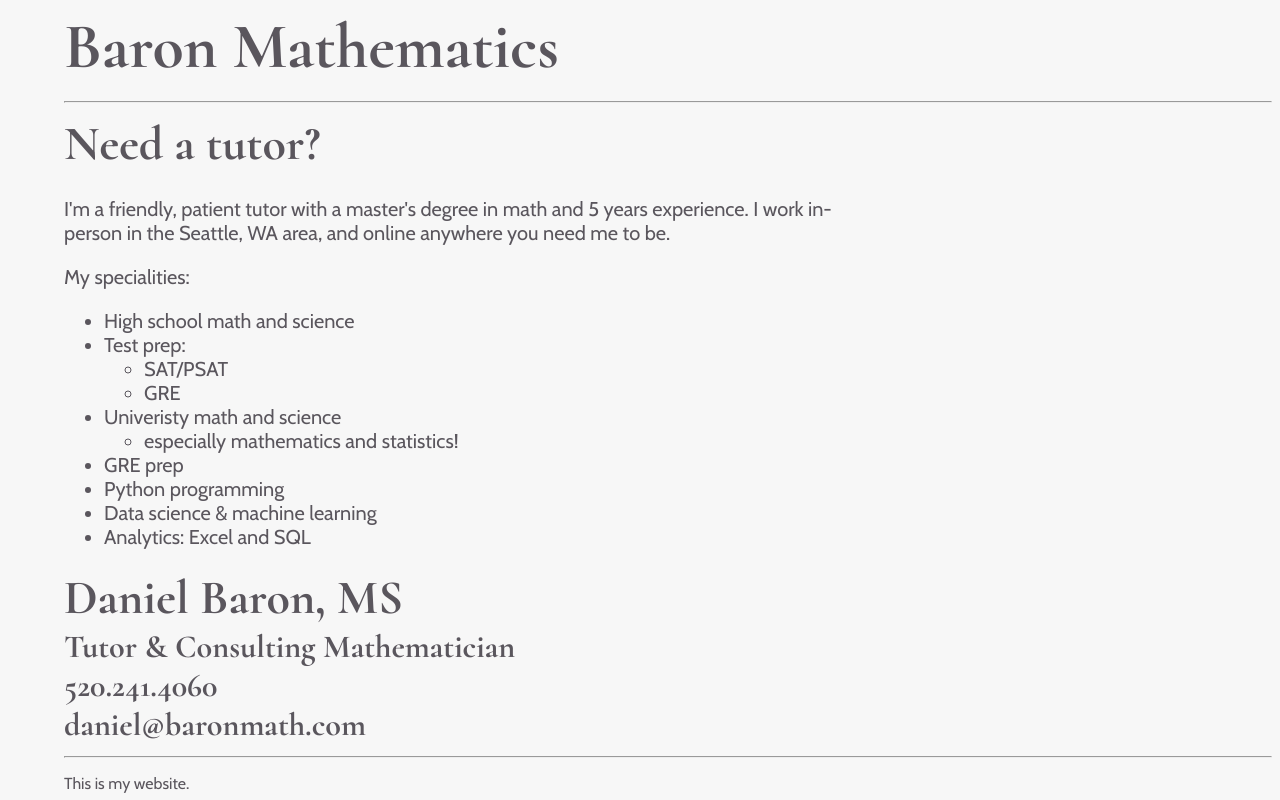
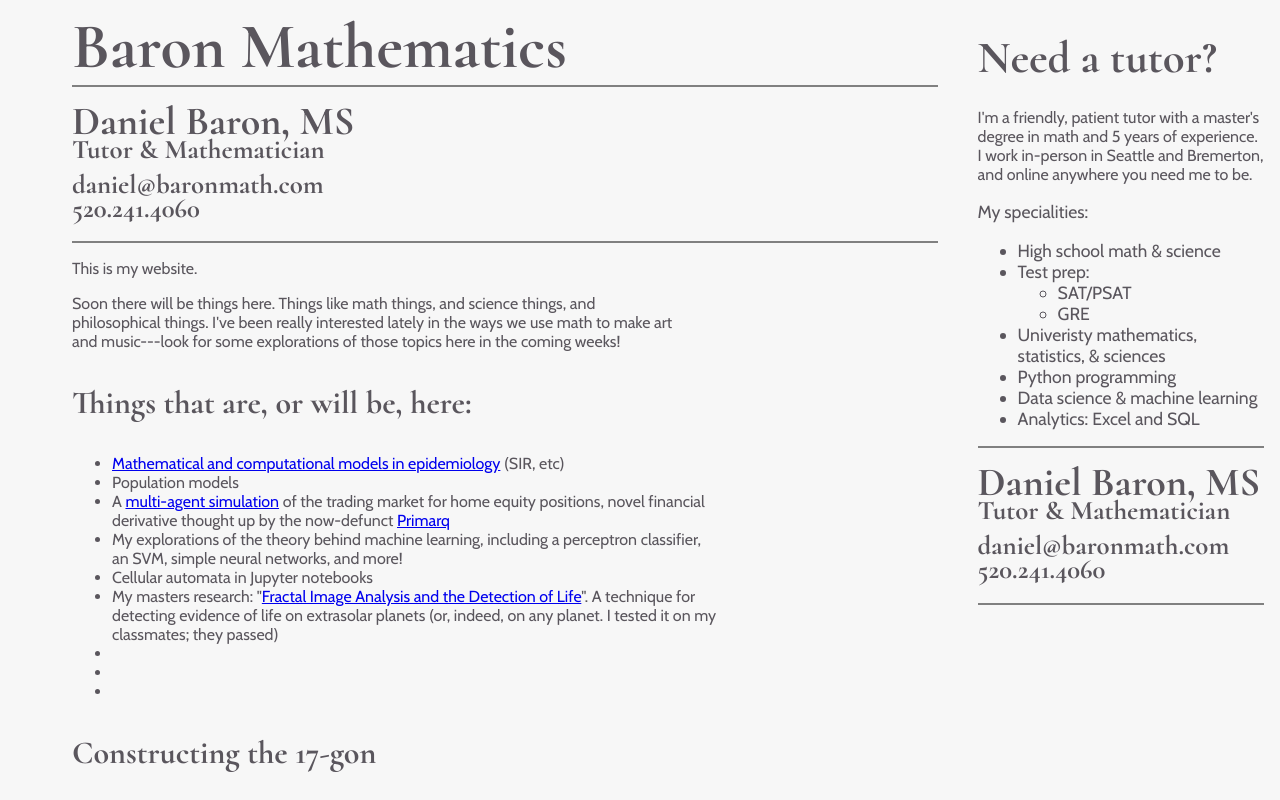
Before and after one commit to dcbaron/dcbaron.github.io, a plain HTML site: page index.html in a window 1280 px wide. Shown: the top 800 px of the page. Drawn offline with nearby package versions, Linux system fonts and the light colour scheme.

Commit message:
Update index.html

```diff
--- a/index.html
+++ b/index.html
@@ -4,55 +4,147 @@
     <style>
       @import url('https://fonts.googleapis.com/css?family=Cabin|Cormorant:700%display=swap');
       body {
-        margin-left: 4em;
         background-color: hsl(0,0%,97%);
         color: hsl(275,4%,35%);
+        font-family:'Cabin',sans-serif;
         }
       h1,h2, h3, .contactinfo {
         font-family:'Cormorant', cursive;
       }
-      h1 {
-        font-size:400%;
-        margin-bottom:0.25em;
-      }
       h2 {
-        font-size:300%;
+        font-size:280%;
         margin-bottom:0.5em;
       }
       h3 {font-size:200%;}
       .contactinfo {
-        font-size:300%;
-        margin-bottom:0.25em;}
+        font-size:250%;
+        padding-bottom:0.5em;
+        padding-top:0.5em;
+        margin-bottom:0.25em;
+        line-height:70%;
+        border-bottom: solid gray 2px;
+        border-top: solid gray 2px;
+      }
       p,ul {
-        max-width: 40em;
-        font-family:'Cabin',sans-serif;
+        max-width: 38em;
       }
+      .title {
+        margin-bottom:0px;
+        font-size:400%;
+      }
+
       .contactsmall {
         font-size:67%;
+        line-height:90%;
       }
-      .intro {font-size:125%;}
+
+      /* The sidebar menu */
+      .sidebar {
+        /*height: 100%;  /*Full-height: remove this if you want "auto" height */
+        width: 17.9em; /* Set the width of the sidebar */
+        max-width:50%;
+        position: fixed; /* Fixed Sidebar (stay in place on scroll) */
+        z-index: 1; /* Stay on top */
+        top: 0; /* Stay at the top */
+        right: 0;
+        /*background-color: #111;  Black */
+        overflow-x: hidden; /* Disable horizontal scroll */
+        padding-top: 20px;
+        padding-right:1em;
+      }
+      .sidebar h2 {margin-top: 0.25em;}
+      .thing {
+        /*padding-left: 1em;*/
+        font-size:100%;
+        margin-top:0.4em
+
+      }
+      /* The navigation menu links */
+      .sidebar a {
+        padding: 6px 8px 6px 16px;
+        text-decoration: none;
+        font-size: 25px;
+        color: #818181;
+        display: block;
+      }
+
+      /* When you mouse over the navigation links, change their color */
+      .sidebar a:hover {
+        color: #f1f1f1;
+      }
+
+      /* Style page content */
+      .main {
+        margin-right: 18.9em; /* Same as the width of the sidebar */
+        padding-right: 2em;
+        margin-left: 4em;
+
+
+      }
+
+      @media screen and (max-width: 1000px) {
+        .main {
+          /*color: red;*/
+          margin-left:2em;
+          padding-right:1em;
+        }
+        .title {
+          font-size: 350%;
+        }
+
+      }
+
+      /* On smaller screens, where height is less than 450px, change the style of the sidebar (less padding and a smaller font size) */
+      @media screen and (max-height: 600px) {
+        .sidebar {
+          /*color: red; */
+          font-size:90%;
+          padding-top: 0px;
+        }
+        .sidebar h2, .sidebar p {margin-bottom:5px;margin-top:3px;}
+        .sidebar ul {margin-top: 0px;}
+      }
+      @media screen and (max-height: 480px) {
+        .sidebar {
+          /*color: blue; */
+          font-size:80%;
+        }
+        .sidebar h2, .sidebar p {margin-bottom:2px;margin-top:2px;}
+        .sidebar ul {margin-top: 0px;}
+        .sidebar .contactinfo {padding-bottom:0.25em;padding-top:0.25em;}
+      }
+      @media screen and (max-height: 430px) {
+        .sidebar {
+          /*color: green; */
+          position: absolute;
+        }
+        .sidebar h2, .sidebar p {margin-bottom:2px;margin-top:2px;}
+        .sidebar ul {margin-top: 0px;}
+        .sidebar .contactinfo {padding-bottom:0.25em;padding-top:0.25em;}
+      }
 	  </style>
     <meta name="format-detection" content="telephone=no"/>
+    <meta name="viewport" content="width=device-width, initial-scale=1.0">
+
   </head>
 
   <body>
-    <h1>Baron Mathematics</h1>
-    <hr>
-	  <h2 style="margin-top:0.25em">Need a tutor?</h2>
-	  <p class="intro">I'm a friendly, patient tutor with a master's degree in math and 5 years experience. I work in-person in the Seattle, WA area, and online anywhere you need me to be.</p>
-	  <p class="intro">My specialities:
-      <ul class="intro">
-        <li>High school math and science</li>
+    <div class="sidebar">
+      <!-- Side navigation -->
+        <h2>Need a tutor?</h2>
+        <p>I'm a friendly, patient tutor with a master's degree in math and 5 years of experience. I work in-person in Seattle and Bremerton, and online anywhere you need me to be.</p>
+        <p style="font-size:110%;">My specialities:
+          <ul style="font-size:110%;">
+            <li>High school math & science</li>
             <li>Test prep:
               <ul>
                 <li>SAT/PSAT</li>
                 <li>GRE</li>
               </ul>
             </li>
-        <li>Univeristy math and science
-          <ul><li>especially mathematics and statistics!</li></ul>
+            <li>Univeristy mathematics, statistics, &amp;&nbsp;sciences
             </li>
-        <li>GRE prep</li>
+            <!--<li>GRE prep</li>-->
             <li>Python programming</li>
             <li>Data science & machine learning</li>
             <li>Analytics: Excel and SQL</li>
@@ -61,12 +153,33 @@
         <div class="contactinfo">
           Daniel Baron, MS
           <span class="contactsmall">
-        <br>Tutor & Consulting Mathematician
+            <br>Tutor & Mathematician
+            <div class="thing">
+              daniel@baronmath.com
               <br>520.241.4060
-        <br>daniel@baronmath.com
+            </div>
+          </span>
+
+        </div>
+        <!--<a href="#">About</a>
+        <a href="#">Services</a>
+        <a href="#">Clients</a>
+        <a href="#">Contact</a>-->
+    </div>
+
+    <!-- Page content -->
+    <div class="main">
+      <h1 class="title">Baron Mathematics</h1>
+      <div class="contactinfo">
+        Daniel Baron, MS
+        <span class="contactsmall">
+          <br>Tutor & Mathematician
+          <div class="thing">
+            daniel@baronmath.com
+            <br>520.241.4060
+          </div>
         </span>
       </div>
-    <hr>
 
       <p> This is my website. </p>
 
@@ -97,6 +210,6 @@
 
 
 
-
+    </div>
   </body>
 </html>
```
Lines whose indentation alone changed are shown as unchanged.
